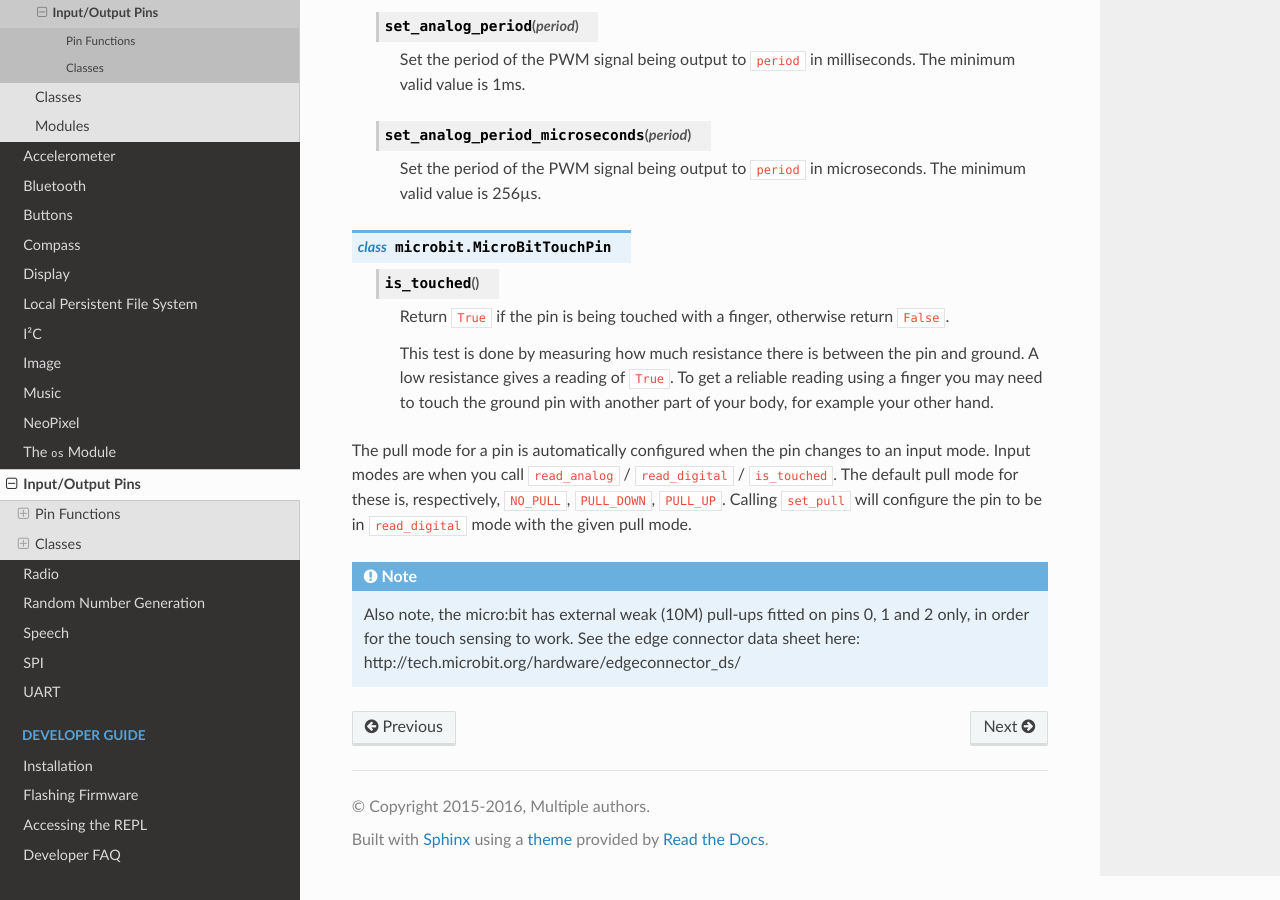
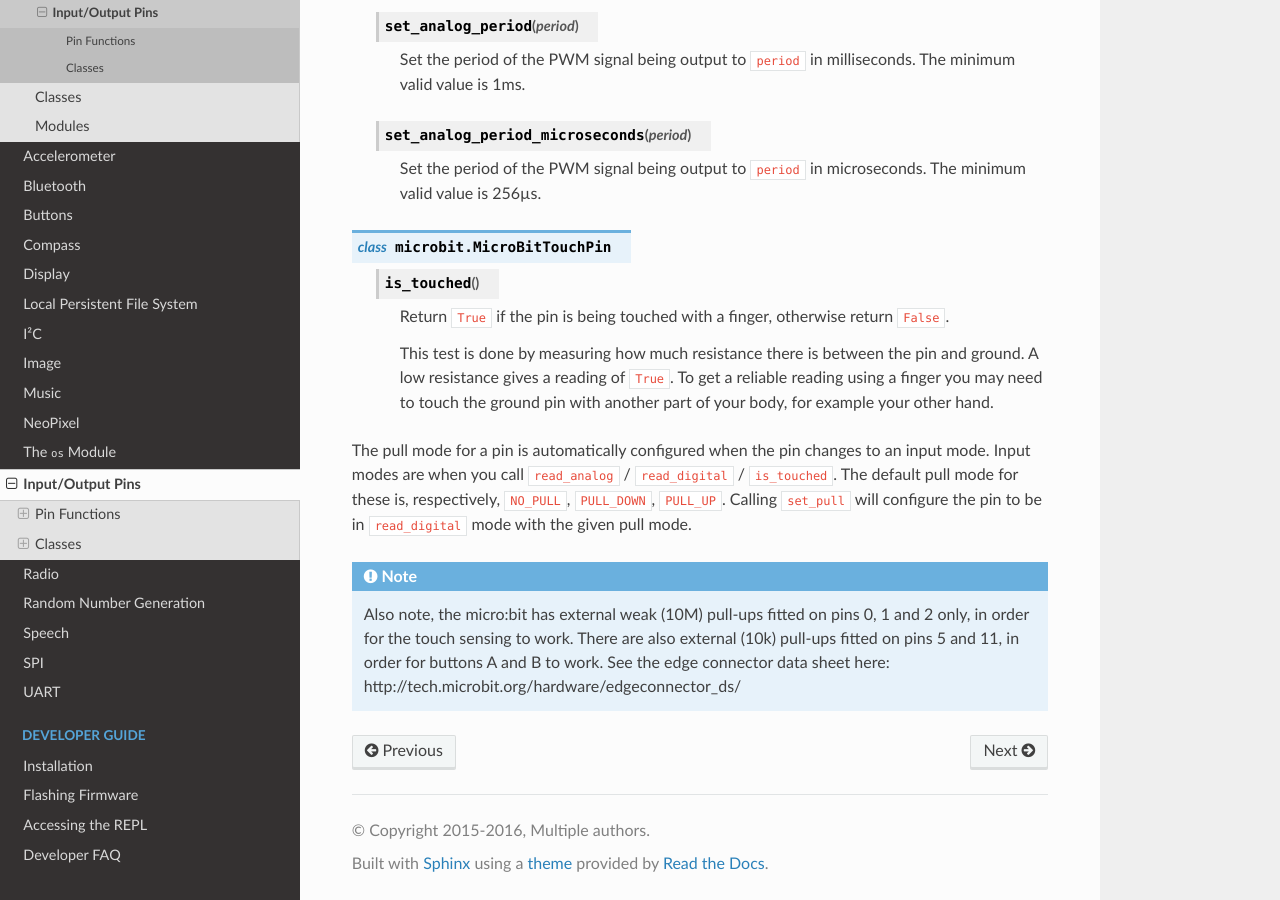
Before and after one commit to bbcmicrobit/micropython, a Sphinx documentation site: the page built from docs/pin.rst, in a window 1280 px wide and 900 px high, scrolled down 3547 px. Built offline with Sphinx 7.4.7 and the Read the Docs theme 2.0.0, drawn with Linux system fonts in a browser that asks for light colours.

Commit message:
docs: Add info about the pull-up resistors on pins 5 & 11.

```diff
--- a/docs/pin.rst
+++ b/docs/pin.rst
@@ -186,6 +186,8 @@ in ``read_digital`` mode with the given pull mode.
 
 .. note::
     Also note, the micro:bit has external weak (10M) pull-ups fitted on pins
-    0, 1 and 2 only, in order for the touch sensing to work. See the edge
-    connector data sheet here:
+    0, 1 and 2 only, in order for the touch sensing to work.
+    There are also external (10k) pull-ups fitted on pins 5 and 11, in order
+    for buttons A and B to work.
+    See the edge connector data sheet here:
     http://tech.microbit.org/hardware/edgeconnector_ds/
```
